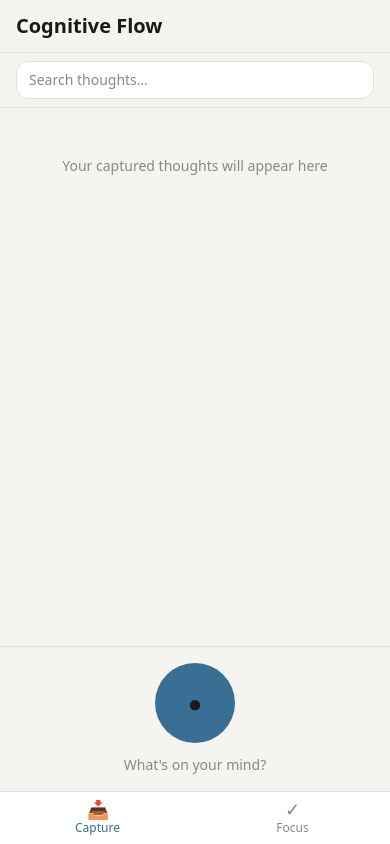
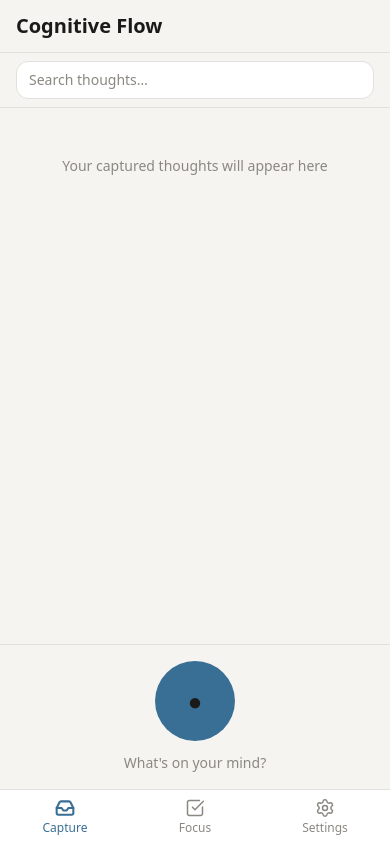
Before and after one commit to jasonshaylor-hue/EchoNode-Mobile-App, a Next.js app in the folder cognitive-flow/: page / in a window 390 px wide. Built offline with nearby package versions, Linux system fonts and the light colour scheme.

Commit message:
feat: replace emoji icons with lucide-react SVG icons; add Settings tab to TabBar
Co-Authored-By: Claude Sonnet 4.6 <noreply@anthropic.com>

```diff
--- a/cognitive-flow/components/ui/TabBar.tsx
+++ b/cognitive-flow/components/ui/TabBar.tsx
@@ -1,32 +1,44 @@
 'use client'
+
 import Link from 'next/link'
 import { usePathname } from 'next/navigation'
+import { Inbox, CheckSquare, Settings } from 'lucide-react'
 
 const TABS = [
-  { href: '/', label: 'Capture', icon: '📥' },
-  { href: '/focus', label: 'Focus', icon: '✓' },
+  { href: '/',         label: 'Capture',  Icon: Inbox },
+  { href: '/focus',    label: 'Focus',    Icon: CheckSquare },
+  { href: '/settings', label: 'Settings', Icon: Settings },
 ]
 
-export default function TabBar() {
+interface TabBarProps {
+  className?: string
+}
+
+export default function TabBar({ className = '' }: TabBarProps) {
   const pathname = usePathname()
   return (
     <nav
-      className="flex-shrink-0 flex border-t border-border bg-surface pb-[env(safe-area-inset-bottom)] min-h-[49px]"
+      className={`flex-shrink-0 flex border-t border-border bg-surface pb-[env(safe-area-inset-bottom)] min-h-[49px] md:hidden ${className}`}
       aria-label="Main navigation"
     >
-      {TABS.map(tab => {
-        const isActive = pathname === tab.href
+      {TABS.map(({ href, label, Icon }) => {
+        const isActive = pathname === href
         return (
           <Link
-            key={tab.href}
-            href={tab.href}
-            className={`flex-1 flex flex-col items-center justify-center gap-0.5 py-2 text-xs font-medium transition-colors ${
+            key={href}
+            href={href}
+            className={`flex-1 flex flex-col items-center justify-center gap-0.5 py-2 text-xs font-medium transition-colors duration-200 ${
               isActive ? 'text-accent' : 'text-muted'
             }`}
             aria-current={isActive ? 'page' : undefined}
           >
-            <span aria-hidden="true" className="text-lg leading-none">{tab.icon}</span>
-            <span>{tab.label}</span>
+            <Icon
+              size={20}
+              aria-hidden="true"
+              strokeWidth={isActive ? 2.5 : 1.8}
+              className="transition-all duration-200"
+            />
+            <span>{label}</span>
           </Link>
         )
       })}
--- a/cognitive-flow/package.json
+++ b/cognitive-flow/package.json
@@ -16,6 +16,7 @@
     "ai": "^6.0.104",
     "framer-motion": "^12.34.3",
     "groq-sdk": "^0.37.0",
+    "lucide-react": "^0.576.0",
     "next": "16.1.6",
     "react": "19.2.3",
     "react-dom": "19.2.3",
```
Also changed, not shown: 2 other files (tests, documents, lock files or other folders).
